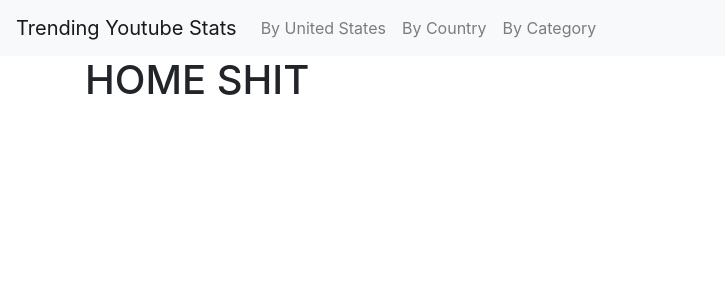
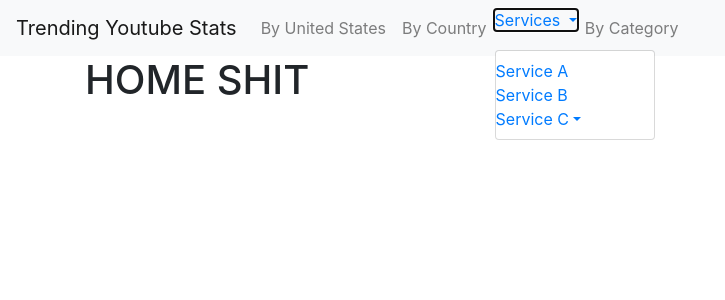
Before and after one commit to sfazli96/cs180project-021-hackerman, a Django app: template mysite/client/templates/home.html in a window 1280 px wide, after a click on "Services". Shown: the top 300 px of the page, without its empty margins (0-725 px from the left). Run offline with Django 3.2, Linux system fonts and the light colour scheme; the template is opened without the code that fills it, so the values that code supplies are empty; some libraries are stand-ins or nearby versions.

Commit message:
Sub_menu almost works

```diff
--- a/mysite/hackerman/templates/base.html
+++ b/mysite/hackerman/templates/base.html
@@ -12,6 +12,23 @@
       </li>
       <li class="nav-item">
         <a class="nav-link" href="#">By Country</a>
+        <li class="dropdown">
+            <a href="#" class="dropdown-toggle" data-toggle="dropdown" role="button" aria-haspopup="true" aria-expanded="true"> <span class="nav-label">Services</span> <span class="caret"></span></a>
+            <ul class="dropdown-menu">
+                <li><a href="#">Service A</a></li>
+                <li><a href="#">Service B</a></li>
+                <li class="dropdown-submenu">
+                    <a href="#" class="dropdown-toggle" data-toggle="dropdown" role="button" aria-haspopup="true" aria-expanded="false"> <span class="nav-label">Service C</span><span class="caret"></span></a>
+                    <ul class="dropdown-menu">
+                        <li><a href="#">Service C1</a></li>
+                        <li><a href="#">Service C2</a></li>
+                        <li><a href="#">Service C3</a></li>
+                        <li><a href="#">Service C4</a></li>
+                        <li><a href="#">Service C5</a></li>
+                    </ul>
+                </li>
+            </ul>
+        </li>
       </li>
       <li class="nav-item">
         <a class="nav-link" href="#">By Category</a>
```
